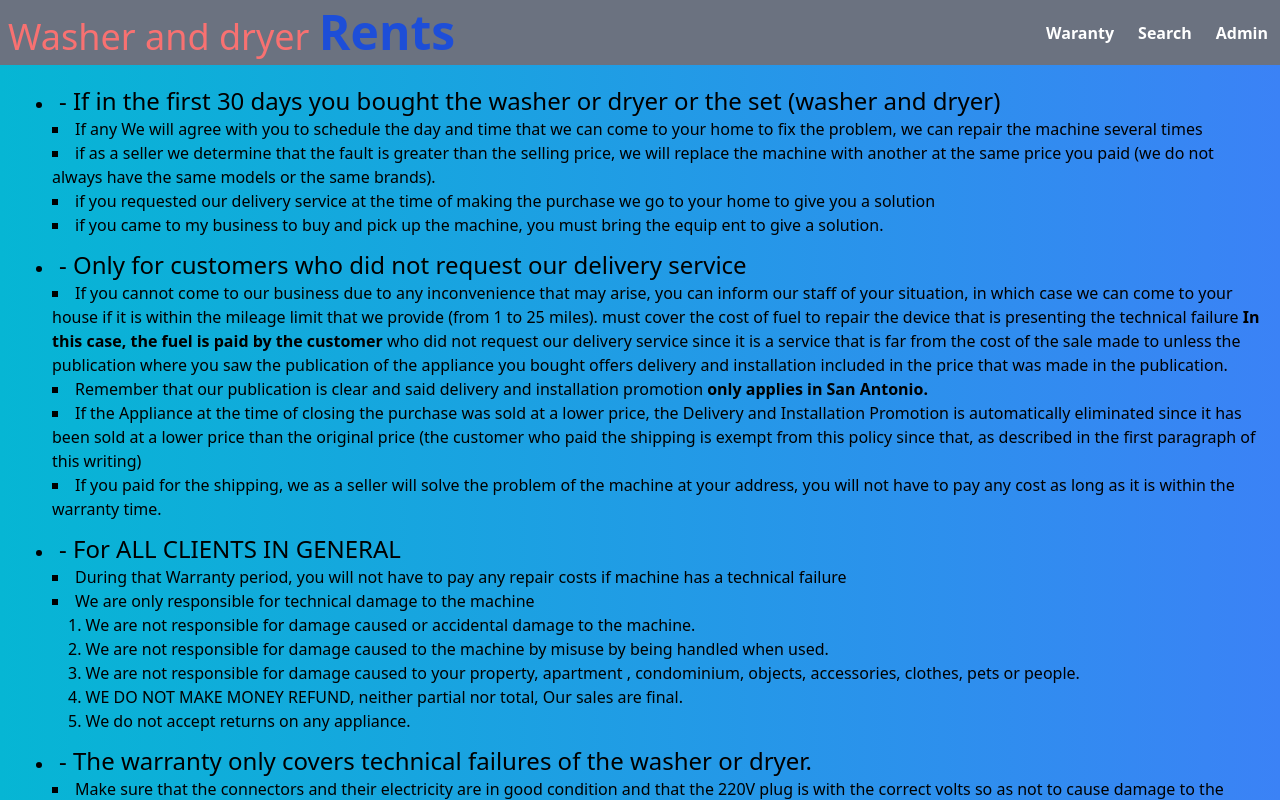
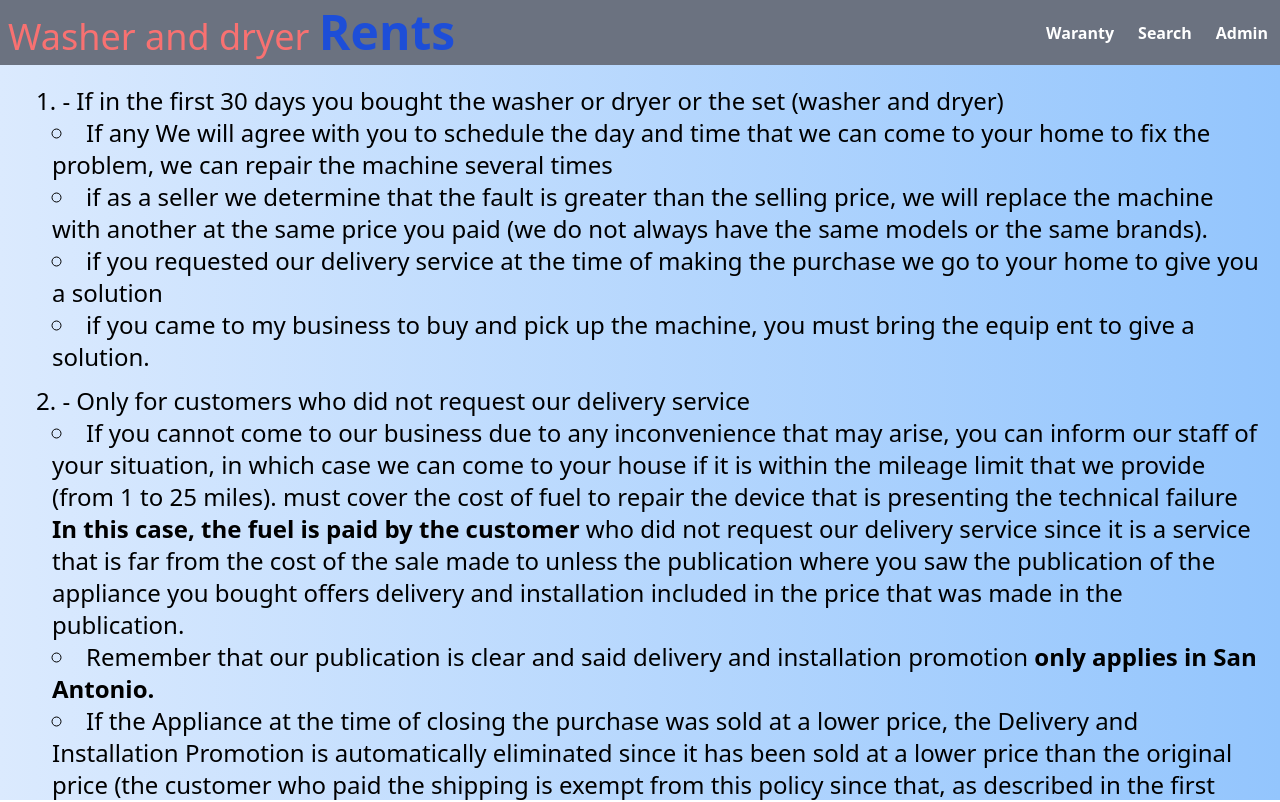
Before and after one commit to angel7005/demo-wash, a Next.js app: page / in a window 1280 px wide. Shown: the top 802 px of the page. Built offline with nearby package versions, Linux system fonts and the light colour scheme.

Commit message:
Se adiciona gradiente y se ajusta el heigt

```diff
--- a/styles/globals.css
+++ b/styles/globals.css
@@ -44,7 +44,7 @@ li.active {
 }
 
 .themegrad{
-  @apply bg-gradient-to-r from-cyan-500 to-blue-500
+  @apply bg-gradient-to-r from-blue-100 to-blue-300
 }
 
 .button1{
@@ -52,13 +52,17 @@ li.active {
 }
 
 .list {
-  @apply ml-4
+  @apply ml-4 text-2xl
+}
+
+.list {
+  list-style-type: number
 }
 
 .list1{
-  list-style-type: square;
+  list-style-type: circle;
 }
 
 .list2{
-  list-style-type: decimal;
+  list-style-type: square;
 }
```
